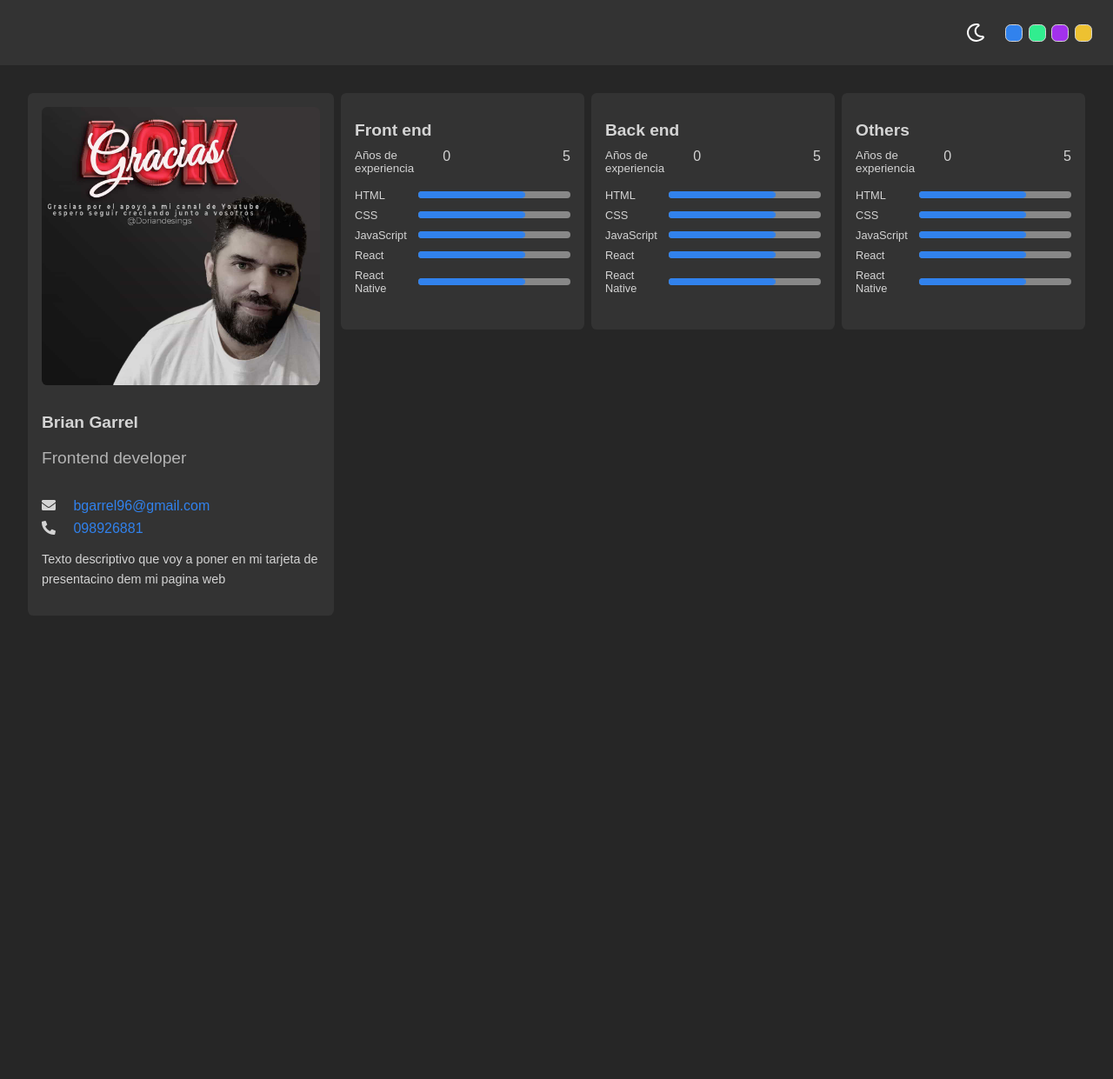
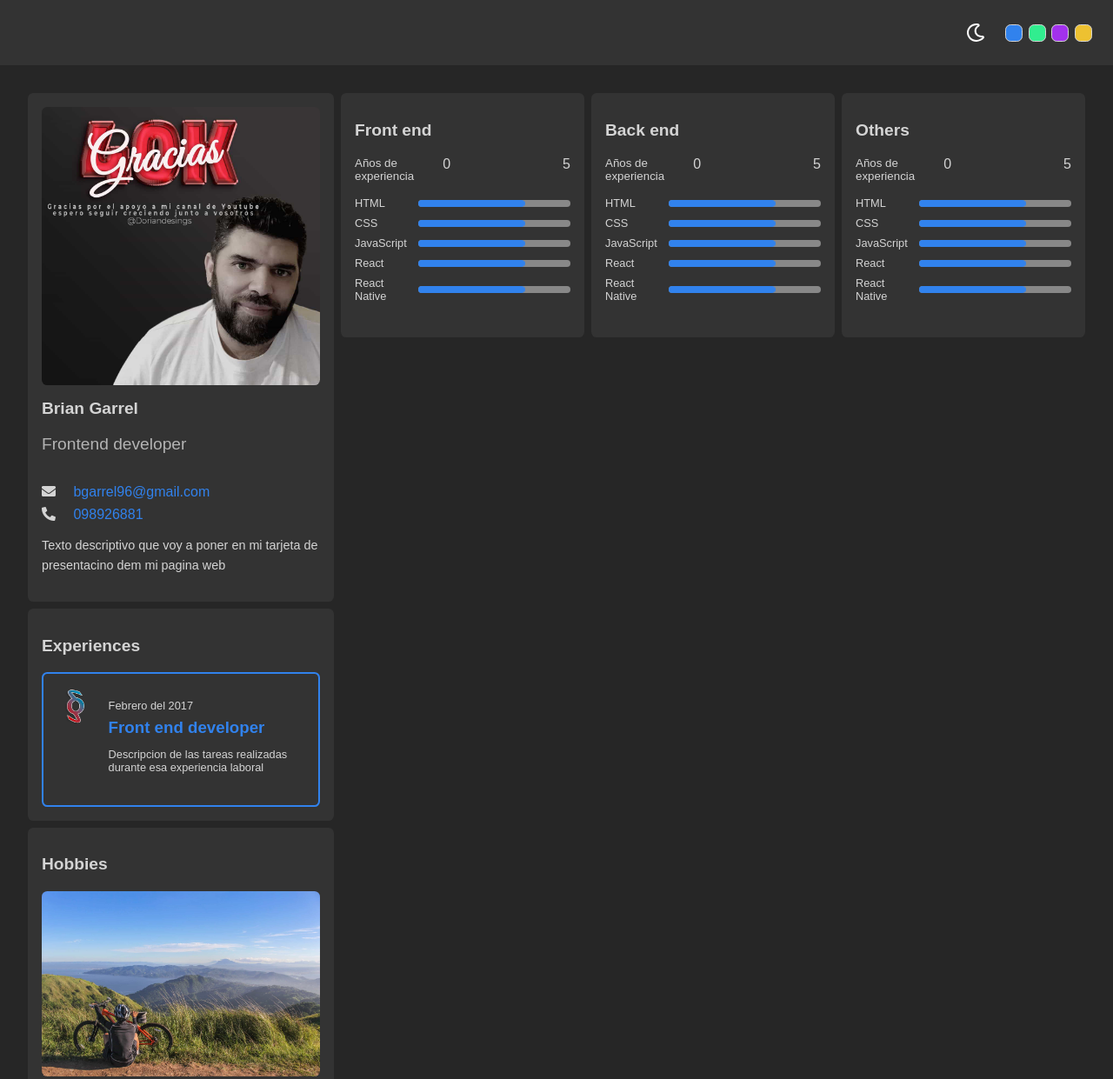
Before and after one commit to briangarrel/brian-garrel-portfolio, a plain HTML site: page index.html in a window 1280 px wide. Shown: the top 1241 px of the page at 87% size. Before the commit the page ends 800 px from the top, so only its background shows below. Drawn offline with Linux system fonts and the light colour scheme.

Commit message:
agregue los moduloes de experiencias y hobbies

```diff
--- a/css/styles.css
+++ b/css/styles.css
@@ -144,7 +144,7 @@ header {
 }
 
 .card__title {
-    margin-bottom: 0.5em;
+    margin-bottom: 1em;
     font-size: 1.2em;
 }
 
@@ -239,8 +239,43 @@ header {
     --skills-bar-length: 100%;
 }
 
+.experience {
+    display: flex;
+    align-items: start;
+    padding: 1em;
+    border: 2px solid var(--primary-color);
+    border-radius: var(--border-radius);
+    transition: var(--transition);
+}
+
+.experience__image {
+    max-width: 15%;
+    margin-right: 1em;
+}
+
+.experience__time {
+    font-size: 0.8rem;
+    margin-bottom: 0.5em;
+}
+
+.experience__job {
+    margin: 0;
+    margin-bottom: .5em;
+    color: var(--primary-color);
+    transition: var(--transition);
+}
+
+.experience__description {
+    font-size: .8rem;
+    margin-bottom: 1.5em;
+}
+
 .icon {
     margin-right: 1em;
+}
+
+.no-margin {
+    margin: 0;
 }
 
 @keyframes skills-bar-fill {
--- a/index.html
+++ b/index.html
@@ -29,7 +29,7 @@
             <img src="assets/images/profile.jpg" alt="">
           </div>
           <div class="card__header">
-            <h2 class="card__title">
+            <h2 class="card__title no-margin">
               Brian Garrel
             </h2>
             <p class="card__subtitle">
@@ -53,6 +53,33 @@
               Texto descriptivo que voy a poner en mi tarjeta de presentacino dem mi pagina web
             </p>
           </div>
+        </article>
+        <article class="card card--experience">
+          <h2 class="card__title">
+            Experiences
+          </h2>
+          <div class="experience">
+            <img src="assets/images/logo.png" alt="logo" class="experience__image">
+            <div class="experience__info">
+              <p class="experience__time">
+                Febrero del 2017
+              </p>
+              <h3 class="experience__job">
+                Front end developer
+              </h3>
+              <p class="experience__description">
+                Descripcion de las tareas realizadas durante esa experiencia laboral
+              </p>
+            </div>
+          </div>
+        </article>
+        <article class="card card--hobbies">
+          <h2 class="card__title">Hobbies</h2>
+          <div class="card__image-container">
+            <img src="assets/images/hobbie.jpg" alt="Man on a bike">
+          </div>
+          <h3 class="hobbie__title">Biking</h3>
+          <p class="card__text">Descripcion del hobbie</p>
         </article>
       </section>
       <section class="column column--right">
```
